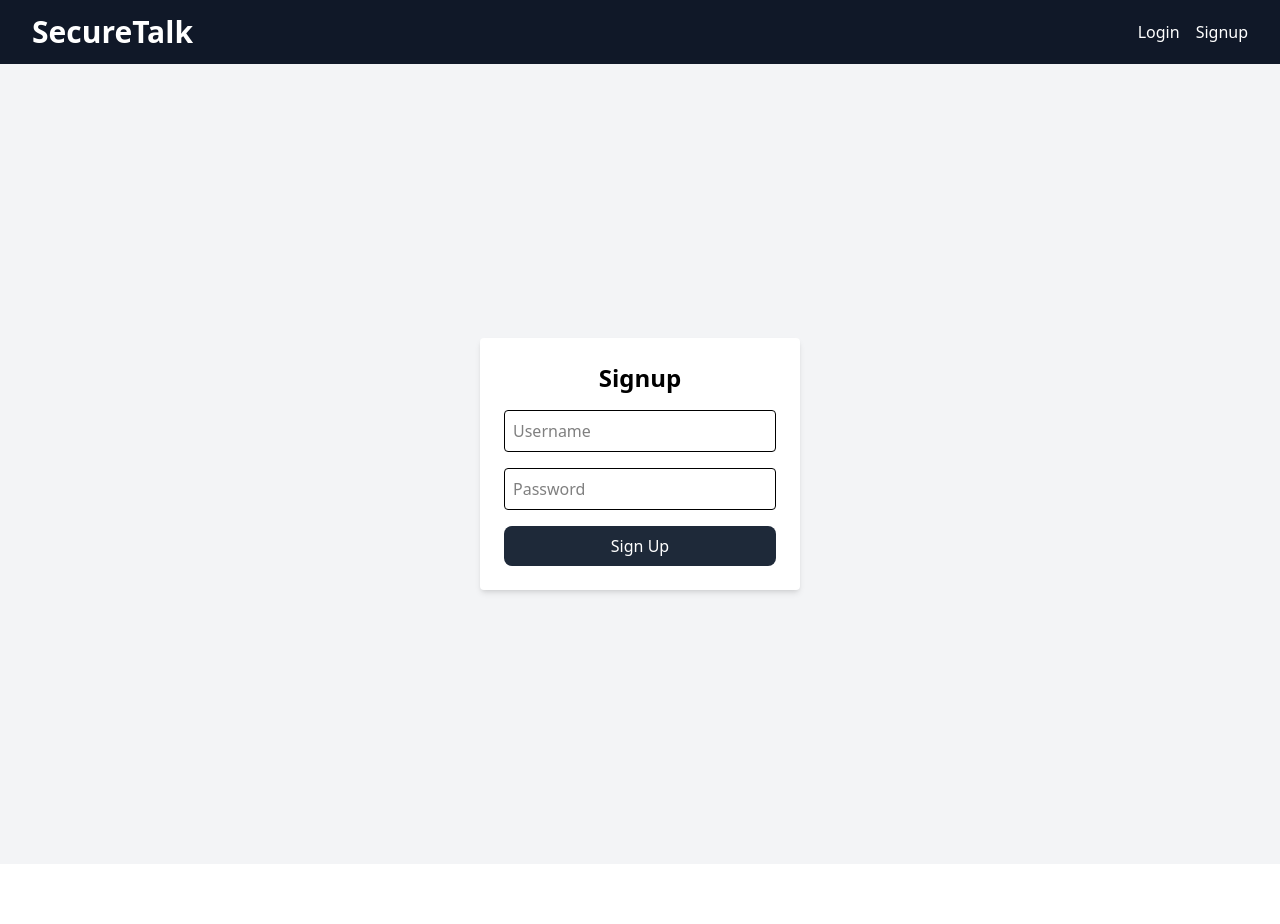
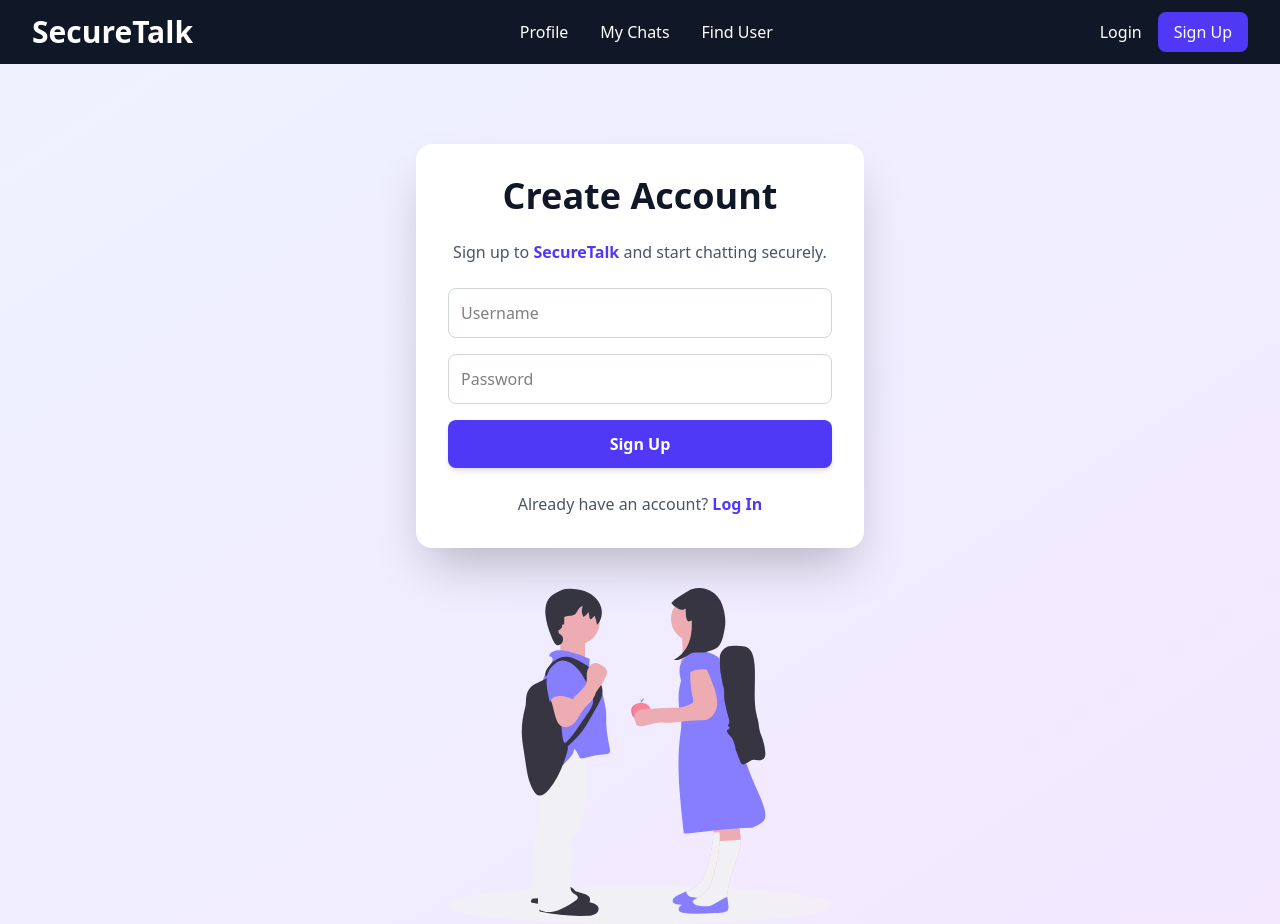
Before and after one commit to idoshabat/securetalk-frontend, a Next.js app: page /signup in a window 1280 px wide. Before the commit the page ends 864 px from the top, so only its background shows below. Built offline with nearby package versions, Linux system fonts and the light colour scheme.

Commit message:
Add signup SVG illustration to public directory

```diff
--- a/app/Components/Navbar.tsx
+++ b/app/Components/Navbar.tsx
@@ -12,17 +12,20 @@ export default function Navbar() {
 
   return (
     <nav className="bg-gray-900 shadow-md">
-      <div className="max-w-7xl mx-auto px-4 sm:px-6 lg:px-8">
+      <div className="mx-auto px-4 sm:px-6 lg:px-8">
         <div className="flex justify-between items-center h-16">
-          {/* Logo */}
-          <Link href="/" className="text-white text-3xl font-bold hover:text-indigo-400 transition-colors">
+          {/* Logo left */}
+          <div className="shrink-0">
+            <Link
+              href="/"
+              className="text-white text-3xl font-bold hover:text-indigo-400 transition-colors"
+            >
               SecureTalk
             </Link>
+          </div>
 
-          {/* Desktop Menu */}
-          <div className="hidden md:flex items-center gap-4">
-            {user ? (
-              <>
+          {/* Center links (desktop only) */}
+          <div className="hidden md:flex flex-1 justify-center gap-8">
             <Link href="/profile" className="text-white hover:text-indigo-400 transition-colors">
               Profile
             </Link>
@@ -32,20 +35,27 @@ export default function Navbar() {
             <Link href="/findUser" className="text-white hover:text-indigo-400 transition-colors">
               Find User
             </Link>
+          </div>
+
+          {/* User actions right (desktop only) */}
+          <div className="hidden md:flex items-center gap-4">
+            {user ? (
               <button
                 onClick={logout}
                 className="bg-red-600 hover:bg-red-700 text-white px-4 py-2 rounded-lg transition-colors cursor-pointer"
               >
                 Logout
               </button>
-              </>
             ) : (
               <>
-                <Link href="/login" className="text-white hover:text-indigo-400 transition-color cursor-pointer">
+                <Link href="/login" className="text-white hover:text-indigo-400 transition-colors">
                   Login
                 </Link>
-                <Link href="/signup" className="text-white hover:text-indigo-400 transition-colors cursor-pointer">
-                  Signup
+                <Link
+                  href="/signup"
+                  className="bg-indigo-600 hover:bg-indigo-700 text-white px-4 py-2 rounded-lg transition-colors"
+                >
+                  Sign Up
                 </Link>
               </>
             )}
@@ -55,7 +65,7 @@ export default function Navbar() {
           <div className="md:hidden flex items-center">
             <button
               onClick={toggleMenu}
-              className="text-white focus:outline-none focus:ring-2 focus:ring-indigo-400 rounded-md"
+              className="text-white focus:outline-none focus:ring-2 focus:ring-indigo-400 rounded-md p-2"
             >
               {isOpen ? (
                 <svg
@@ -65,7 +75,12 @@ export default function Navbar() {
                   viewBox="0 0 24 24"
                   xmlns="http://www.w3.org/2000/svg"
                 >
-                  <path strokeLinecap="round" strokeLinejoin="round" strokeWidth={2} d="M6 18L18 6M6 6l12 12" />
+                  <path
+                    strokeLinecap="round"
+                    strokeLinejoin="round"
+                    strokeWidth={2}
+                    d="M6 18L18 6M6 6l12 12"
+                  />
                 </svg>
               ) : (
                 <svg
@@ -75,7 +90,12 @@ export default function Navbar() {
                   viewBox="0 0 24 24"
                   xmlns="http://www.w3.org/2000/svg"
                 >
-                  <path strokeLinecap="round" strokeLinejoin="round" strokeWidth={2} d="M4 6h16M4 12h16M4 18h16" />
+                  <path
+                    strokeLinecap="round"
+                    strokeLinejoin="round"
+                    strokeWidth={2}
+                    d="M4 6h16M4 12h16M4 18h16"
+                  />
                 </svg>
               )}
             </button>
@@ -86,8 +106,6 @@ export default function Navbar() {
       {/* Mobile Menu */}
       {isOpen && (
         <div className="md:hidden bg-gray-800 px-4 pt-2 pb-4 space-y-2">
-          {user ? (
-            <>
           <Link href="/profile" className="block text-white hover:text-indigo-400 transition-colors">
             Profile
           </Link>
@@ -97,20 +115,23 @@ export default function Navbar() {
           <Link href="/findUser" className="block text-white hover:text-indigo-400 transition-colors">
             Find User
           </Link>
+          {user ? (
             <button
               onClick={logout}
               className="w-full bg-red-600 hover:bg-red-700 text-white px-4 py-2 rounded-lg transition-colors cursor-pointer"
             >
               Logout
             </button>
-            </>
           ) : (
             <>
-              <Link href="/login" className="block text-white hover:text-indigo-400 transition-colors cursor-pointer">
+              <Link href="/login" className="block text-white hover:text-indigo-400 transition-colors">
                 Login
               </Link>
-              <Link href="/signup" className="block text-white hover:text-indigo-400 transition-colors cursor-pointer">
-                Signup
+              <Link
+                href="/signup"
+                className="block bg-indigo-600 hover:bg-indigo-700 text-white px-4 py-2 rounded-lg transition-colors"
+              >
+                Sign Up
               </Link>
             </>
           )}
--- a/app/login/page.tsx
+++ b/app/login/page.tsx
@@ -2,7 +2,7 @@
 
 import { useState } from "react";
 import { useAuth } from "../context/AuthContext";
-import Button from "../Components/Button";
+import Link from "next/link";
 
 export default function LoginPage() {
   const [username, setUsername] = useState("");
@@ -23,19 +23,22 @@ export default function LoginPage() {
   }
 
   return (
-    <div className="flex flex-col items-center justify-center h-screen bg-gray-100">
-      <form
-        onSubmit={handleLogin}
-        className="bg-white p-6 rounded shadow-md flex flex-col gap-4 w-80"
-      >
-        <h1 className="text-2xl font-bold text-center">Login</h1>
+    <div className="flex flex-col items-center justify-center min-h-screen bg-linear-to-br from-indigo-50 to-purple-100 px-4">
+      <div className="bg-white rounded-2xl shadow-2xl p-8 mt-20 max-w-md w-full">
+        <h1 className="text-4xl font-extrabold text-center text-gray-900 mb-6">
+          Welcome Back
+        </h1>
+        <p className="text-center text-gray-600 mb-6">
+          Log in to your <span className="font-semibold text-indigo-600">SecureTalk</span> account
+        </p>
 
+        <form onSubmit={handleLogin} className="flex flex-col gap-4">
           <input
             type="text"
             placeholder="Username"
             value={username}
             onChange={(e) => setUsername(e.target.value)}
-          className="border p-2 rounded"
+            className="border border-gray-300 p-3 rounded-lg focus:outline-none focus:ring-2 focus:ring-indigo-400"
             required
           />
           <input
@@ -43,16 +46,38 @@ export default function LoginPage() {
             placeholder="Password"
             value={password}
             onChange={(e) => setPassword(e.target.value)}
-          className="border p-2 rounded"
+            className="border border-gray-300 p-3 rounded-lg focus:outline-none focus:ring-2 focus:ring-indigo-400"
             required
           />
 
-        <Button type="submit" className="bg-blue-600 text-white p-2 rounded">
+          <button
+            type="submit"
+            className="bg-indigo-600 hover:bg-indigo-700 text-white font-semibold p-3 rounded-lg shadow-md transition-all"
+          >
             Log In
-        </Button>
+          </button>
         </form>
 
-      {message && <p className="mt-4 text-gray-700">{message}</p>}
+        {message && (
+          <p className="mt-4 text-center text-gray-700">{message}</p>
+        )}
+
+        <div className="mt-6 text-center text-gray-600">
+          Don’t have an account?{" "}
+          <Link href="/signup" className="text-indigo-600 font-semibold hover:underline">
+            Sign Up
+          </Link>
+        </div>
+      </div>
+
+      {/* Optional: subtle illustration */}
+      <div className="mt-10">
+        <img
+          src="/login.svg"
+          alt="Login Illustration"
+          className="w-64 md:w-96 opacity-80"
+        />
+      </div>
     </div>
   );
 }
--- a/app/page.tsx
+++ b/app/page.tsx
@@ -9,7 +9,7 @@ export default function Home() {
   return (
     <div className="flex flex-col items-center justify-center min-h-screen bg-linear-to-br from-indigo-50 to-purple-100 px-4">
       {/* Hero Section */}
-      <div className="text-center max-w-2xl">
+      <div className="text-center max-w-2xl mt-12">
         <h1 className="text-5xl md:text-6xl font-extrabold text-gray-900 mb-6">
           Welcome to <span className="text-indigo-600">SecureTalk</span>
         </h1>
--- a/app/signup/page.tsx
+++ b/app/signup/page.tsx
@@ -1,6 +1,7 @@
 "use client";
 
 import { useState } from "react";
+import Link from "next/link";
 import Button from "../Components/Button";
 
 export default function SignupPage() {
@@ -9,7 +10,6 @@ export default function SignupPage() {
   const [message, setMessage] = useState("");
 
   async function generateKeyPair() {
-    // Generate RSA key pair
     const keyPair = await window.crypto.subtle.generateKey(
       {
         name: "RSA-OAEP",
@@ -21,13 +21,11 @@ export default function SignupPage() {
       ["encrypt", "decrypt"]
     );
 
-    // Export public key
     const exportedPublicKey = await window.crypto.subtle.exportKey(
       "spki",
       keyPair.publicKey
     );
 
-    // Convert to base64
     const publicKeyBase64 = btoa(
       String.fromCharCode(...new Uint8Array(exportedPublicKey))
     );
@@ -56,19 +54,22 @@ export default function SignupPage() {
   }
 
   return (
-    <div className="flex flex-col items-center justify-center h-screen bg-gray-100">
-      <form
-        onSubmit={handleSignup}
-        className="bg-white p-6 rounded shadow-md flex flex-col gap-4 w-80"
-      >
-        <h1 className="text-2xl font-bold text-center">Signup</h1>
+    <div className="flex flex-col items-center justify-center min-h-screen bg-linear-to-br from-indigo-50 to-purple-100 px-4">
+      <div className="bg-white rounded-2xl shadow-2xl p-8 mt-20 max-w-md w-full">
+        <h1 className="text-4xl font-extrabold text-center text-gray-900 mb-6">
+          Create Account
+        </h1>
+        <p className="text-center text-gray-600 mb-6">
+          Sign up to <span className="font-semibold text-indigo-600">SecureTalk</span> and start chatting securely.
+        </p>
 
+        <form onSubmit={handleSignup} className="flex flex-col gap-4">
           <input
             type="text"
             placeholder="Username"
             value={username}
             onChange={(e) => setUsername(e.target.value)}
-          className="border p-2 rounded"
+            className="border border-gray-300 p-3 rounded-lg focus:outline-none focus:ring-2 focus:ring-indigo-400"
             required
           />
           <input
@@ -76,16 +77,38 @@ export default function SignupPage() {
             placeholder="Password"
             value={password}
             onChange={(e) => setPassword(e.target.value)}
-          className="border p-2 rounded"
+            className="border border-gray-300 p-3 rounded-lg focus:outline-none focus:ring-2 focus:ring-indigo-400"
             required
           />
 
-        <Button type="submit" className="bg-blue-600 text-white p-2 rounded">
+          <Button
+            type="submit"
+            className="bg-indigo-600 hover:bg-indigo-700 text-white font-semibold p-3 rounded-lg shadow-md transition-all"
+          >
             Sign Up
           </Button>
         </form>
 
-      {message && <p className="mt-4 text-gray-700">{message}</p>}
+        {message && (
+          <p className="mt-4 text-center text-gray-700">{message}</p>
+        )}
+
+        <div className="mt-6 text-center text-gray-600">
+          Already have an account?{" "}
+          <Link href="/login" className="text-indigo-600 font-semibold hover:underline">
+            Log In
+          </Link>
+        </div>
+      </div>
+
+      {/* Optional illustration */}
+      <div className="mt-10">
+        <img
+          src="/signup.svg"
+          alt="Signup Illustration"
+          className="w-64 md:w-96 opacity-80"
+        />
+      </div>
     </div>
   );
 }
```
Also changed, not shown: public/login.svg (added), public/signup.svg (added). Lines whose indentation alone changed are shown as unchanged.
